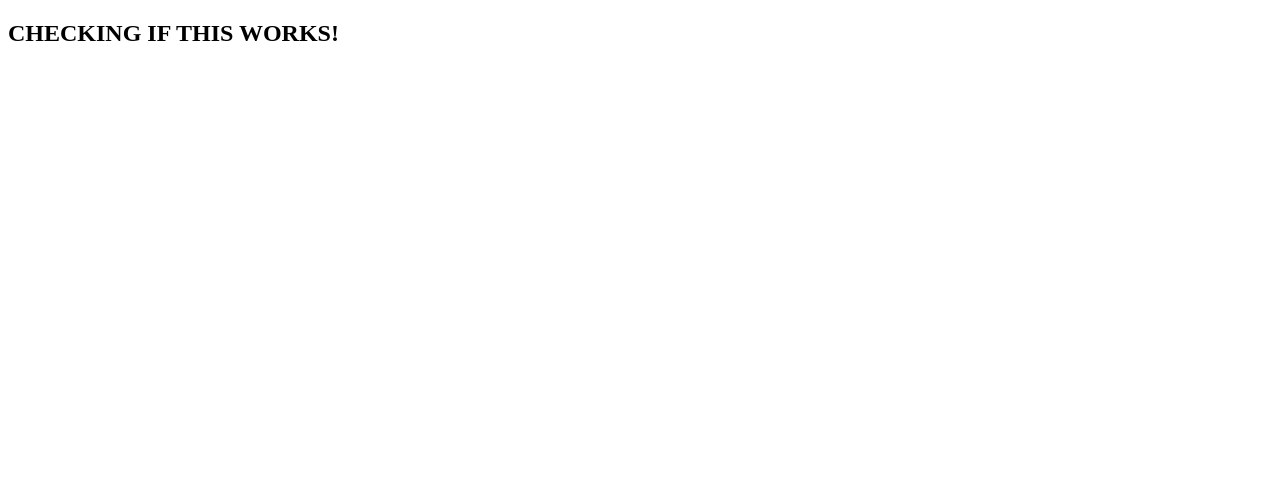
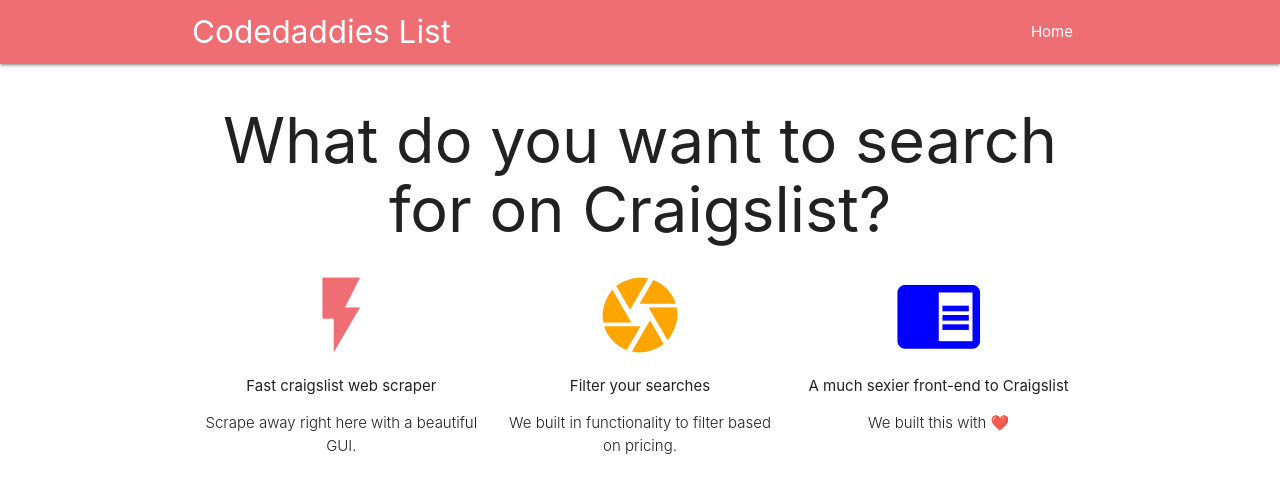
Before and after one commit to LivingTheCoderDream/Web_Scrapper_Craigslist_Clone, a Django app: page / in a window 1280 px wide. Shown: the top 493 px of the page. Run offline with Django 3.2, Linux system fonts and the light colour scheme.

Commit message:
base.html almost finalized + new_search.html started
1. Added materialize front-end to the base.html so it renders the NAV-BAR and ICONS.

2. This NAV BAR and ICONS will stay on top of each url in our project (eg. new_search) so we will use DRY principle.

3. Created directory my_app under the already present templates and added new_search.html in it which is currently blank.

```diff
--- a/Craigslist_Clone/Craigslist_Clone_app/urls.py
+++ b/Craigslist_Clone/Craigslist_Clone_app/urls.py
@@ -3,4 +3,5 @@
 
 urlpatterns = [
     path('', views.home, name='home'),
+    path('new_search', views.new_search, name='new_search')
 ]
--- a/Craigslist_Clone/Craigslist_Clone_app/views.py
+++ b/Craigslist_Clone/Craigslist_Clone_app/views.py
@@ -5,3 +5,7 @@
 
 def home(request):
     return render(request, template_name='base.html')
+
+
+def new_search(request):
+    return render(request, template_name='my_app/new_search.html')
--- a/Craigslist_Clone/templates/base.html
+++ b/Craigslist_Clone/templates/base.html
@@ -1,10 +1,62 @@
-<!DOCTYPE html>
+{% load static %}
+
 <html lang="en">
 <head>
     <meta charset="UTF-8">
-    <title>Craigslist Clone app</title>
+    <title>Codedaddies List</title>
+    <meta charset="UTF-8"/>
+    <meta name="viewport" content="width=device-width, initial-scale=1"/>
+    <link rel="stylesheet" href="{% static "css/style.css" %}">
+    <link rel="stylesheet" href="https://cdnjs.cloudflare.com/ajax/libs/materialize/1.0.0/css/materialize.min.css">
+    <link href="https://fonts.googleapis.com/icon?family=Material+Icons" rel="stylesheet">
 </head>
 <body>
-<h2>CHECKING IF THIS WORKS!</h2>
+<nav>
+    <div class="container nav-wrapper">
+        <a href="/" class="brand-logo">Codedaddies List</a>
+        <ul id="nav-mobile" class="right">
+            <li><a href="/">Home</a></li>
+        </ul>
+    </div>
+</nav>
+
+<div class="container">
+    <h1 style="text-align: center">What do you want to search for on Craigslist?</h1>
+    <div class="row">
+        <div class="col s4">
+            <!-- Promo Content 1 goes here -->
+            <div class="center">
+                <i class="large material-icons" style="color: #EE6E73">flash_on</i>
+                <p>Fast craigslist web scraper</p>
+                <p class="light center">Scrape away right here with a beautiful GUI.</p>
+            </div>
+        </div>
+
+        <div class="col s4">
+            <!-- Promo Content 2 goes here -->
+            <div class="center">
+                <i class="large material-icons" style="color: orange">camera</i>
+                <p>Filter your searches</p>
+                <p class="light center">We built in functionality to filter based on pricing.</p>
+            </div>
+        </div>
+
+          <div class="col s4">
+            <!-- Promo Content 3 goes here -->
+            <div class="center">
+                <i class="large material-icons" style="color: blue">chrome_reader_mode</i>
+                <p>A much sexier front-end to Craigslist</p>
+                <p class="light center">We built this with ❤️</p>
+            </div>
+        </div>
+    </div>
+
+</div>
+
+{% block content %}
+
+{% endblock content %}
+
+<script src="https://cdnjs.cloudflare.com/ajax/libs/materialize/1.0.0/js/materialize.min.js"></script>
 </body>
 </html>
```
Also changed, not shown: Craigslist_Clone/templates/my_app/new_search.html (added, +10 -0 lines).
